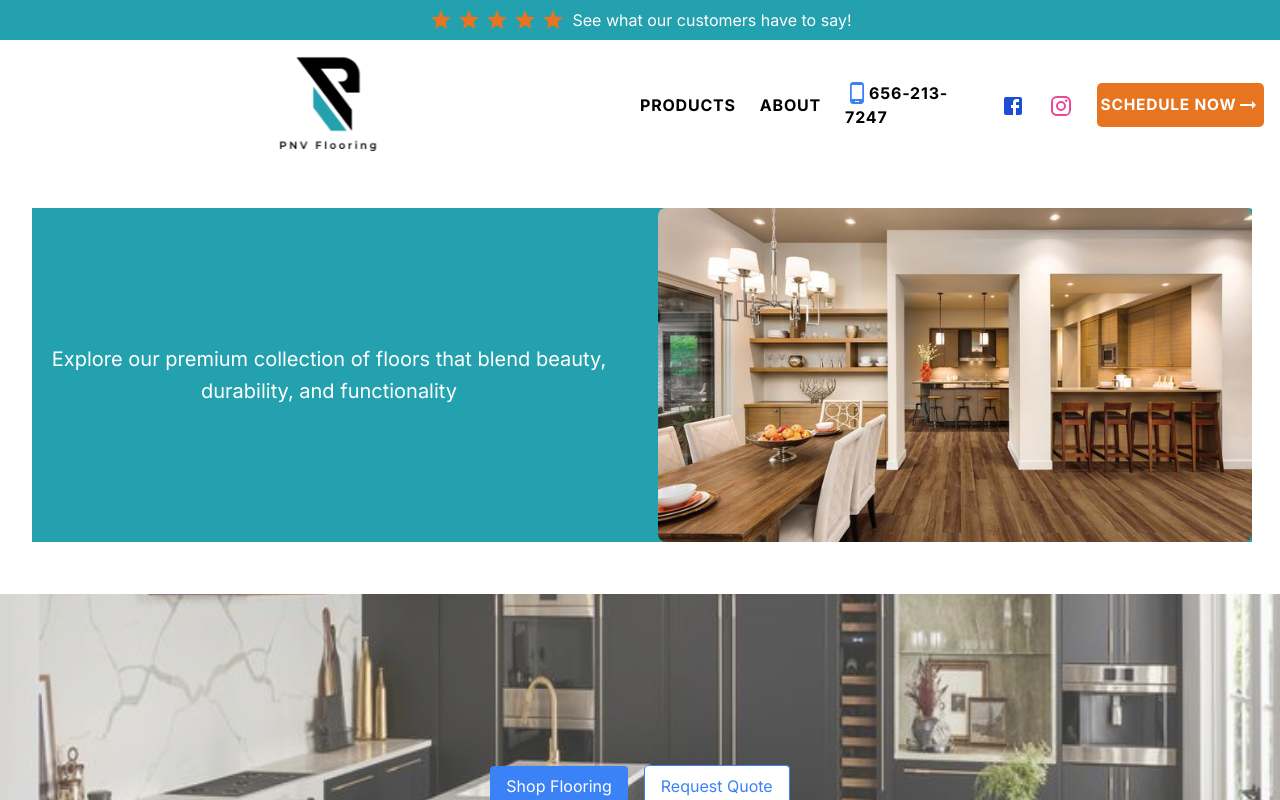
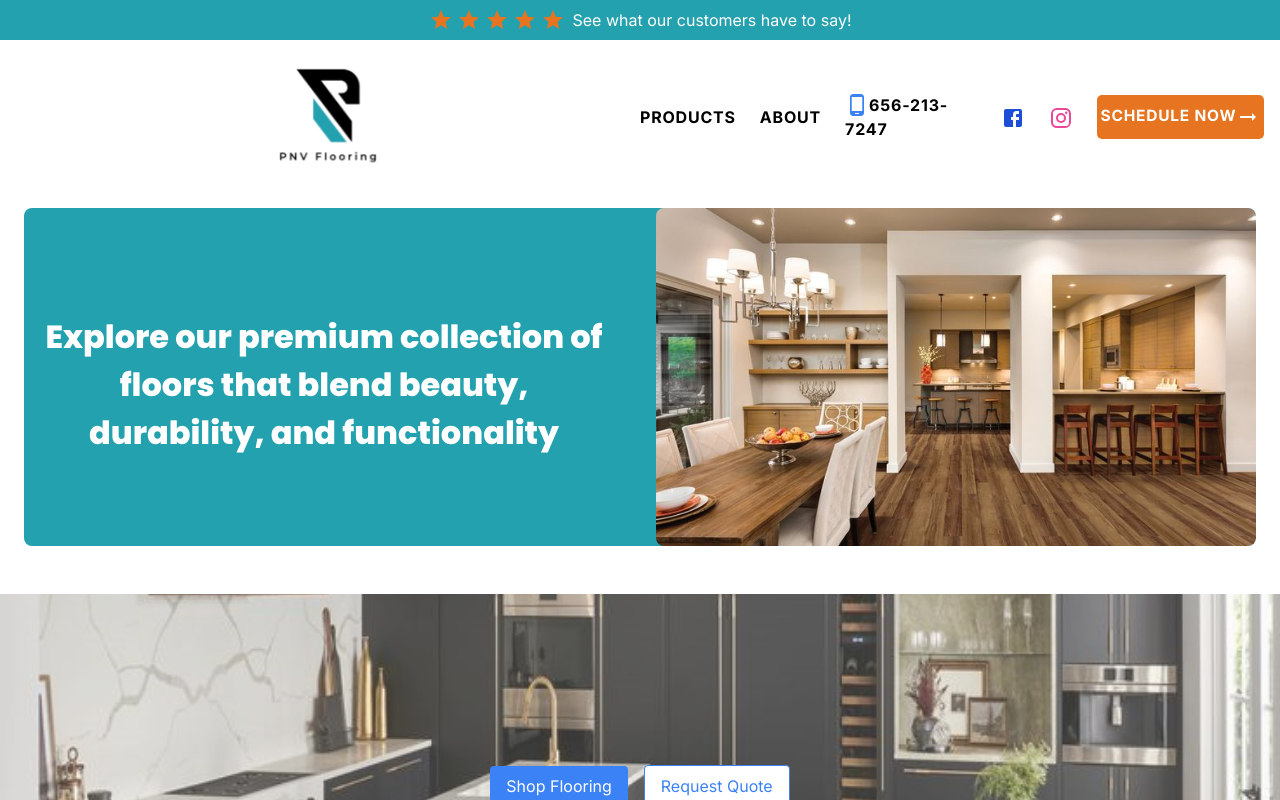
Before and after one commit to JeanPDR/Flooring-Store, a Next.js app: page / in a window 1280 px wide. Shown: the top 800 px of the page. Built offline with nearby package versions, Linux system fonts and the light colour scheme; a web font is replaced by a local one.

Commit message:
UPDATE - Atulizando espaçamento da Logo para celulares e Desktop

```diff
--- a/src/app/globals.css
+++ b/src/app/globals.css
@@ -1,4 +1,5 @@
 @import url("https://fonts.googleapis.com/css2?family=Corben:wght@400;700&display=swap");
+@import url("https://fonts.googleapis.com/css2?family=Poppins:ital,wght@0,100;0,200;0,300;0,400;0,500;0,600;0,700;0,800;0,900;1,100;1,200;1,300;1,400;1,500;1,600;1,700;1,800;1,900&display=swap");
 
 @tailwind base;
 @tailwind components;
--- a/src/components/Header.tsx
+++ b/src/components/Header.tsx
@@ -58,7 +58,7 @@ const Header = () => {
   return (
     <>
       <TopBar />
-      <header className="fixed top-[40px] left-0 right-0 flex justify-between items-center bg-white p-4 z-40 w-full h-[130px]">
+      <header className="fixed top-[4%] left-0 right-0 flex justify-between items-center bg-white p-4 z-40 w-full ">
         <div className="flex-1 flex justify-center animate-float">
           <Image
             src="/images/Transparent-Logo.avif"
--- a/src/components/component/slider.tsx
+++ b/src/components/component/slider.tsx
@@ -19,9 +19,12 @@ export function Slider() {
         <Carousel className="rounded-lg overflow-hidden">
           <CarouselContent>
             <CarouselItem>
-              <div className="bg-[#24A1AE] text-white text-center mr-1 ml-2 grid md:grid-cols-2 gap-8 items-center ">
+              <div className="bg-[#24A1AE] text-white text-center grid md:grid-cols-2 gap-8 items-center ">
                 <div className="space-y-4">
-                  <p className=" text-muted-foreground text-xl leading-relaxed">
+                  <p
+                    className="text-uppercase font-bold mt-4 text-[18px] sm:mr-[2%] ml-[2%] lg:text-[32px]"
+                    style={{ fontFamily: "Poppins", fontWeight: "800" }}
+                  >
                     Explore our premium collection of floors that blend beauty,
                     durability, and functionality
                   </p>
@@ -45,7 +48,10 @@ export function Slider() {
                   className="rounded-lg object-cover aspect-video"
                 />
                 <div className="space-y-4 ">
-                  <p className="text-muted-foreground text-xl leading-relaxed">
+                  <p
+                    className="text-uppercase font-bold mt-4 text-[18px] lg:text-[32px]"
+                    style={{ fontFamily: "Poppins", fontWeight: "800" }}
+                  >
                     Transform your spaces with our floors that combine unmatched
                     elegance and resilience.
                   </p>
@@ -55,13 +61,16 @@ export function Slider() {
             <CarouselItem>
               <div className="bg-[#24A1AE] text-white text-center grid md:grid-cols-2 gap-8 items-center">
                 <div className="space-y-4">
-                  <p className="text-muted-foreground text-xl leading-relaxed">
+                  <p
+                    className="text-uppercase font-bold mt-4 text-[18px] sm:mr-[2%] ml-[2%] lg:text-[32px]"
+                    style={{ fontFamily: "Poppins", fontWeight: "800" }}
+                  >
                     Discover a range of flooring options that elevate the style
                     and comfort of any space.
                   </p>
                 </div>
                 <img
-                  src="/images/carousel/slide1.png"
+                  src="/images/carousel/slider3.png"
                   width={950}
                   height={400}
                   alt="Kitchen Essentials"
```
